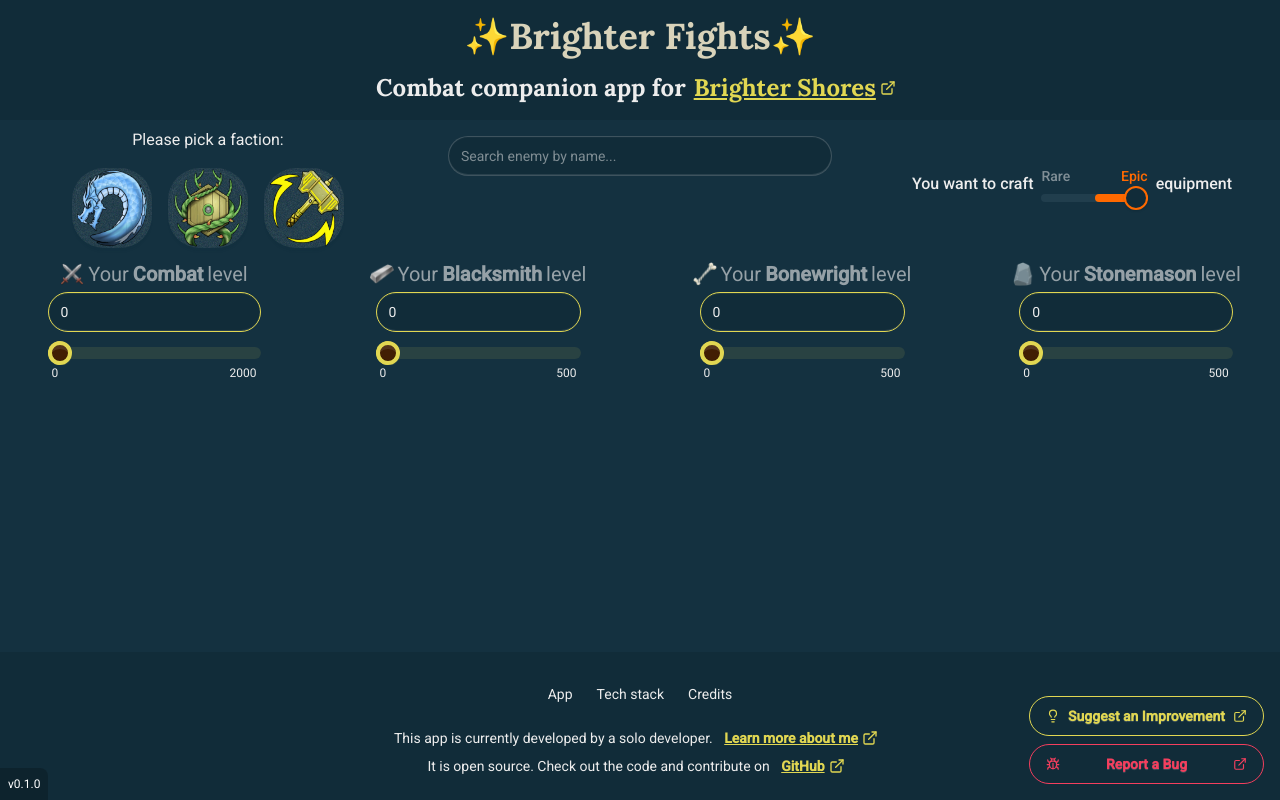
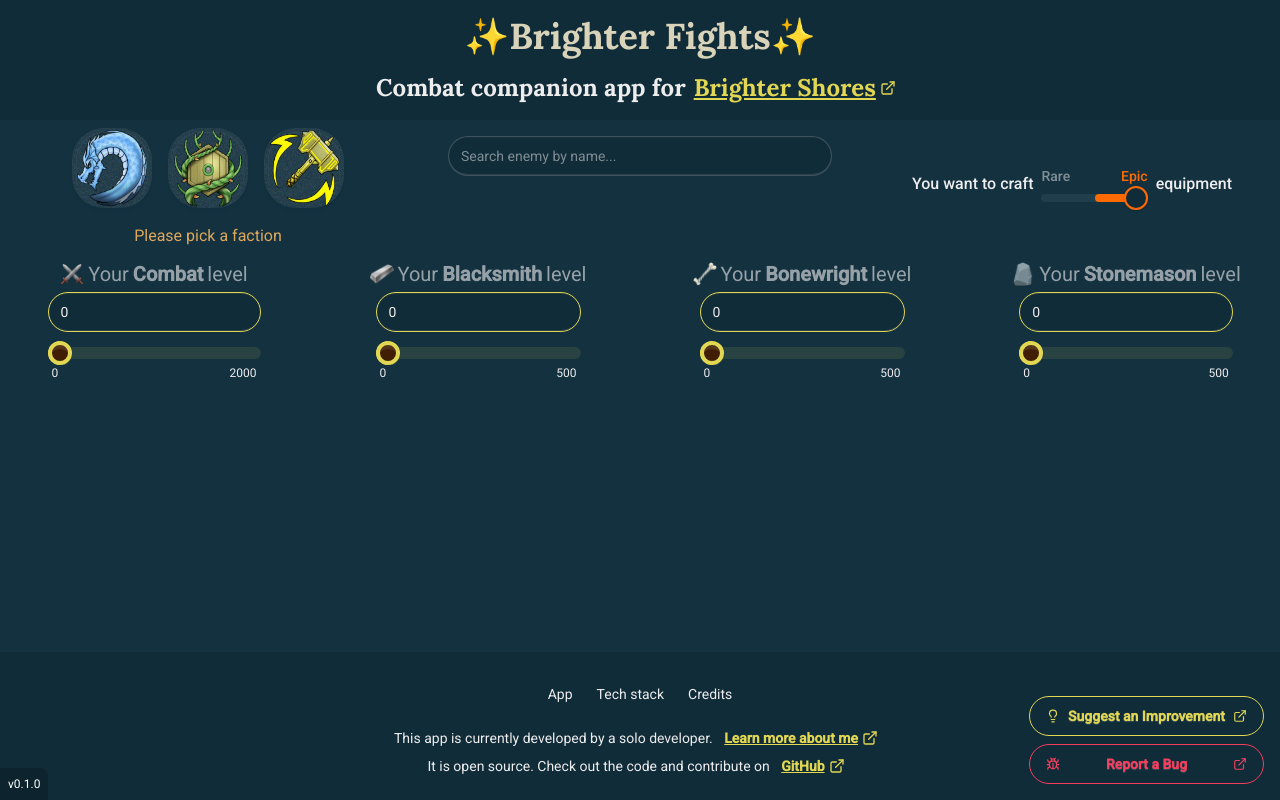
Before and after one commit to NadCAtarun/brighter-fights, a Next.js app: page / in a window 1280 px wide. Built offline with nearby package versions, Linux system fonts and the light colour scheme.

Commit message:
Refactor faction message placement in FactionSelector.
Move faction selection message below the buttons for better UI consistency. Also, update the "please pick a faction" text to include a warning style for improved visibility.

```diff
--- a/src/components/selectors/faction-selector.tsx
+++ b/src/components/selectors/faction-selector.tsx
@@ -9,13 +9,6 @@
 
     return (
         <div className="pt-2">
-            <p className="text-center mb-4">
-                {value ? (
-                    <>You are a <span className="font-bold text-primary">{value}</span></>
-                ) : (
-                    <>Please pick a faction:</>
-                )}
-            </p>
             <div className="flex space-x-4 justify-center">
                 {factions.map((faction) => (
                     <button
@@ -38,6 +31,13 @@
                     </button>
                 ))}
             </div>
+            <div className="text-center mt-4">
+                {value ? (
+                    <>You are a <span className="font-bold text-primary">{value}</span></>
+                ) : (
+                    <span className="text-warning">Please pick a faction</span>
+                )}
+            </div>
         </div>
     );
 };
```
